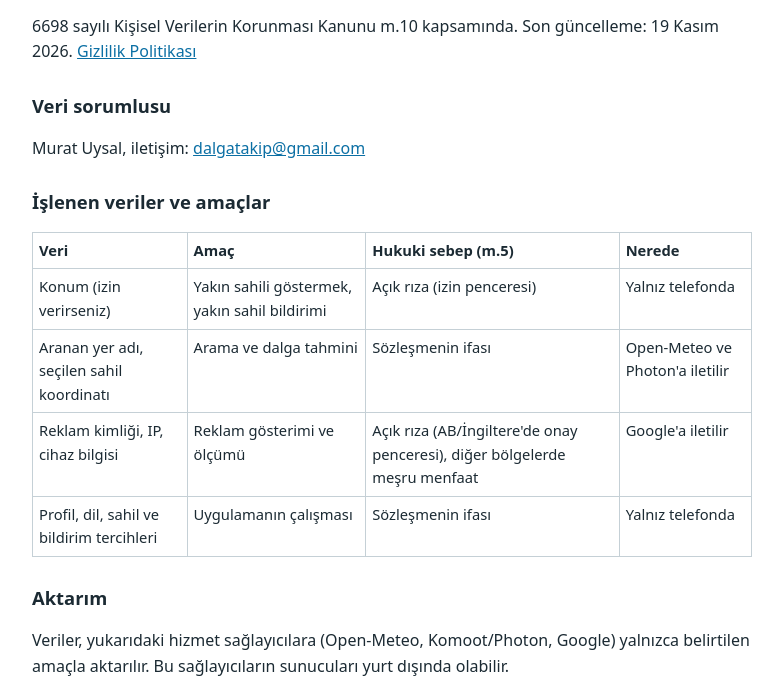
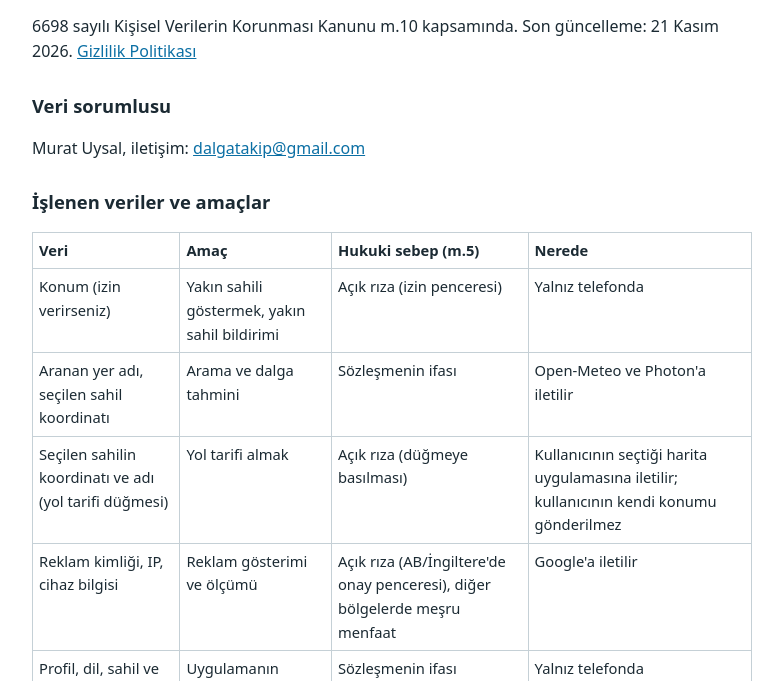
Before and after one commit to muratalicca/dalgatakip-gizlilik, a plain HTML site: page kvkk.html in a window 1280 px wide. Shown: the part 119-800 px from the top of the page, without its empty margins (248-1031 px from the left). Drawn offline with Linux system fonts and the light colour scheme.

Commit message:
Yol tarifi: seçilen sahilin konumu harita uygulamasına iletilir (Türkçe, İngilizce, KVKK)

```diff
--- a/kvkk.html
+++ b/kvkk.html
@@ -16,7 +16,7 @@
 <body>
 <p>Türkçe | <a href="en.html">English privacy policy</a></p>
 <h1>KVKK Aydınlatma Metni</h1>
-<p>6698 sayılı Kişisel Verilerin Korunması Kanunu m.10 kapsamında. Son güncelleme: 19 Kasım 2026. <a href="index.html">Gizlilik Politikası</a></p>
+<p>6698 sayılı Kişisel Verilerin Korunması Kanunu m.10 kapsamında. Son güncelleme: 21 Kasım 2026. <a href="index.html">Gizlilik Politikası</a></p>
 
 <h2>Veri sorumlusu</h2>
 <p>Murat Uysal, iletişim: <a href="mailto:dalgatakip@gmail.com">dalgatakip@gmail.com</a></p>
@@ -27,13 +27,14 @@
 <tr><th>Veri</th><th>Amaç</th><th>Hukuki sebep (m.5)</th><th>Nerede</th></tr>
 <tr><td>Konum (izin verirseniz)</td><td>Yakın sahili göstermek, yakın sahil bildirimi</td><td>Açık rıza (izin penceresi)</td><td>Yalnız telefonda</td></tr>
 <tr><td>Aranan yer adı, seçilen sahil koordinatı</td><td>Arama ve dalga tahmini</td><td>Sözleşmenin ifası</td><td>Open-Meteo ve Photon'a iletilir</td></tr>
+<tr><td>Seçilen sahilin koordinatı ve adı (yol tarifi düğmesi)</td><td>Yol tarifi almak</td><td>Açık rıza (düğmeye basılması)</td><td>Kullanıcının seçtiği harita uygulamasına iletilir; kullanıcının kendi konumu gönderilmez</td></tr>
 <tr><td>Reklam kimliği, IP, cihaz bilgisi</td><td>Reklam gösterimi ve ölçümü</td><td>Açık rıza (AB/İngiltere'de onay penceresi), diğer bölgelerde meşru menfaat</td><td>Google'a iletilir</td></tr>
 <tr><td>Profil, dil, sahil ve bildirim tercihleri</td><td>Uygulamanın çalışması</td><td>Sözleşmenin ifası</td><td>Yalnız telefonda</td></tr>
 </table>
 </div>
 
 <h2>Aktarım</h2>
-<p>Veriler, yukarıdaki hizmet sağlayıcılara (Open-Meteo, Komoot/Photon, Google) yalnızca belirtilen amaçla aktarılır. Bu sağlayıcıların sunucuları yurt dışında olabilir.</p>
+<p>Veriler, yukarıdaki hizmet sağlayıcılara (Open-Meteo, Komoot/Photon, Google ve yol tarifi için kullanıcının seçtiği harita uygulaması) yalnızca belirtilen amaçla aktarılır. Bu sağlayıcıların sunucuları yurt dışında olabilir.</p>
 
 <h2>Toplama yöntemi</h2>
 <p>Uygulama kullanımı sırasında otomatik olarak.</p>
```
Also changed, not shown: en.html (+4 -1 lines), index.html (+4 -1 lines).
